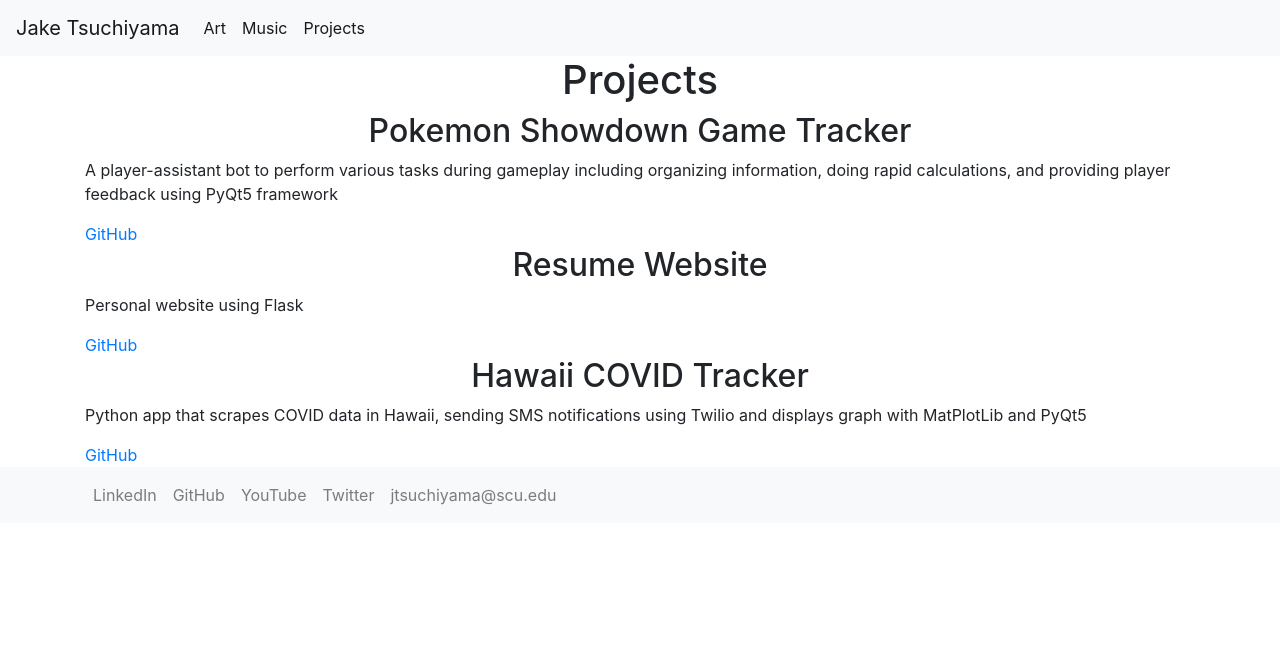
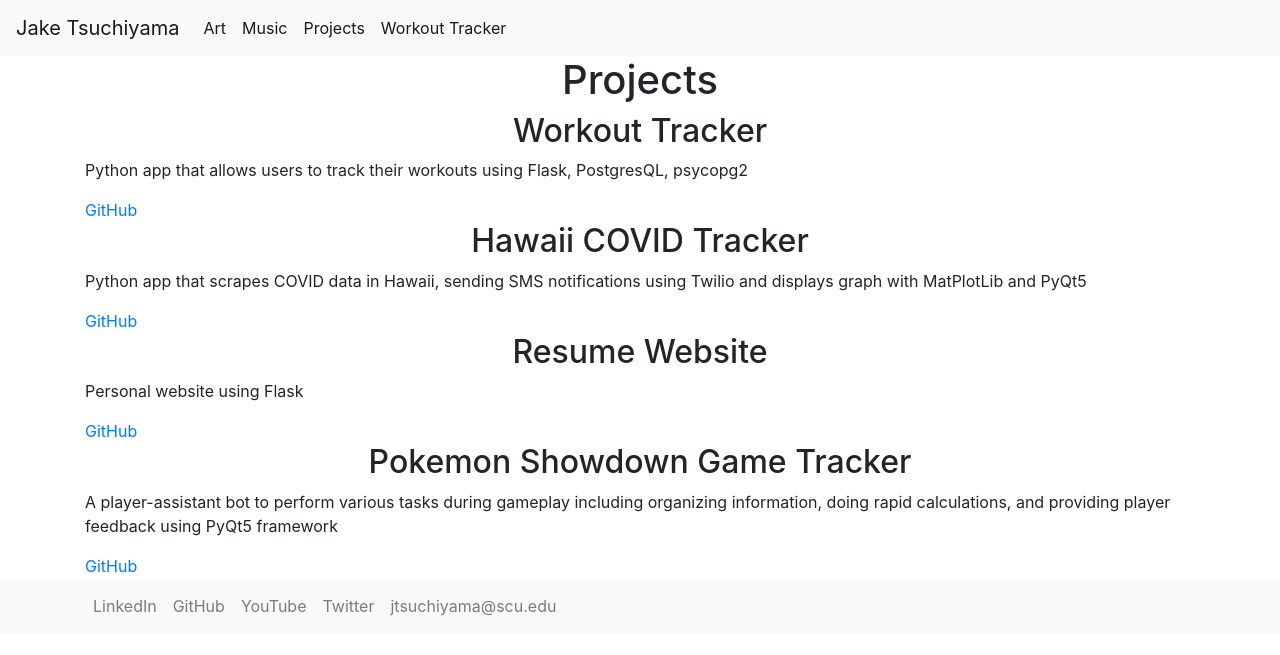
Before and after one commit to jtsuchiyama/Resume-Website, a Flask app: page /projects/ in a window 1280 px wide. Shown: the top 655 px of the page. Run offline with Flask 2, Linux system fonts and the light colour scheme; some libraries are stand-ins or nearby versions.

Commit message:
Updated with workout tracker

```diff
--- a/templates/base.html
+++ b/templates/base.html
@@ -27,6 +27,9 @@
             </li>
             <li class="nav-item active">
                 <a class="nav-link" href="/projects">Projects</a>
+            </li>
+            <li class="nav-item active">
+                <a class="nav-link" href="https://workout-wfwzb.ondigitalocean.app/">Workout Tracker</a>
             </li>
             </ul>
         </div>
--- a/templates/projects.html
+++ b/templates/projects.html
@@ -3,15 +3,23 @@
 {% block content %}
     <h1 class="text-center">Projects</h1>
 
+    <h2 class="text-center">Workout Tracker</h1>
+        <p>Python app that allows users to track their workouts using Flask, PostgresQL, psycopg2</p>
+        <a href="https://github.com/jtsuchiyama/workout">GitHub</a>
+
+    <h2 class="text-center">Hawaii COVID Tracker</h1>
+        <p>Python app that scrapes COVID data in Hawaii, sending SMS notifications using Twilio and displays graph with MatPlotLib and PyQt5</p>
+        <a href="https://github.com/jtsuchiyama/hawaii-covid-tracker">GitHub</a>
+
+    <h2 class="text-center">Resume Website</h1>
+        <p> Personal website using Flask</p>
+        <a href="">GitHub</a>
+
     <h2 class="text-center">Pokemon Showdown Game Tracker</h1>
     <p>A player-assistant bot to perform various tasks during gameplay including organizing information, doing rapid calculations, and providing player feedback using PyQt5 framework</p>
     <a href="">GitHub</a>
 
-    <h2 class="text-center">Resume Website</h1>
-    <p> Personal website using Flask</p>
-    <a href="">GitHub</a>
 
-    <h2 class="text-center">Hawaii COVID Tracker</h1>
-    <p>Python app that scrapes COVID data in Hawaii, sending SMS notifications using Twilio and displays graph with MatPlotLib and PyQt5</p>
-    <a href="https://github.com/jtsuchiyama/hawaii-covid-tracker">GitHub</a>
+
+
 {% endblock %}
```
Also changed, not shown: templates/index.html (+1 -1 lines), app.py (line endings or trailing spaces).
